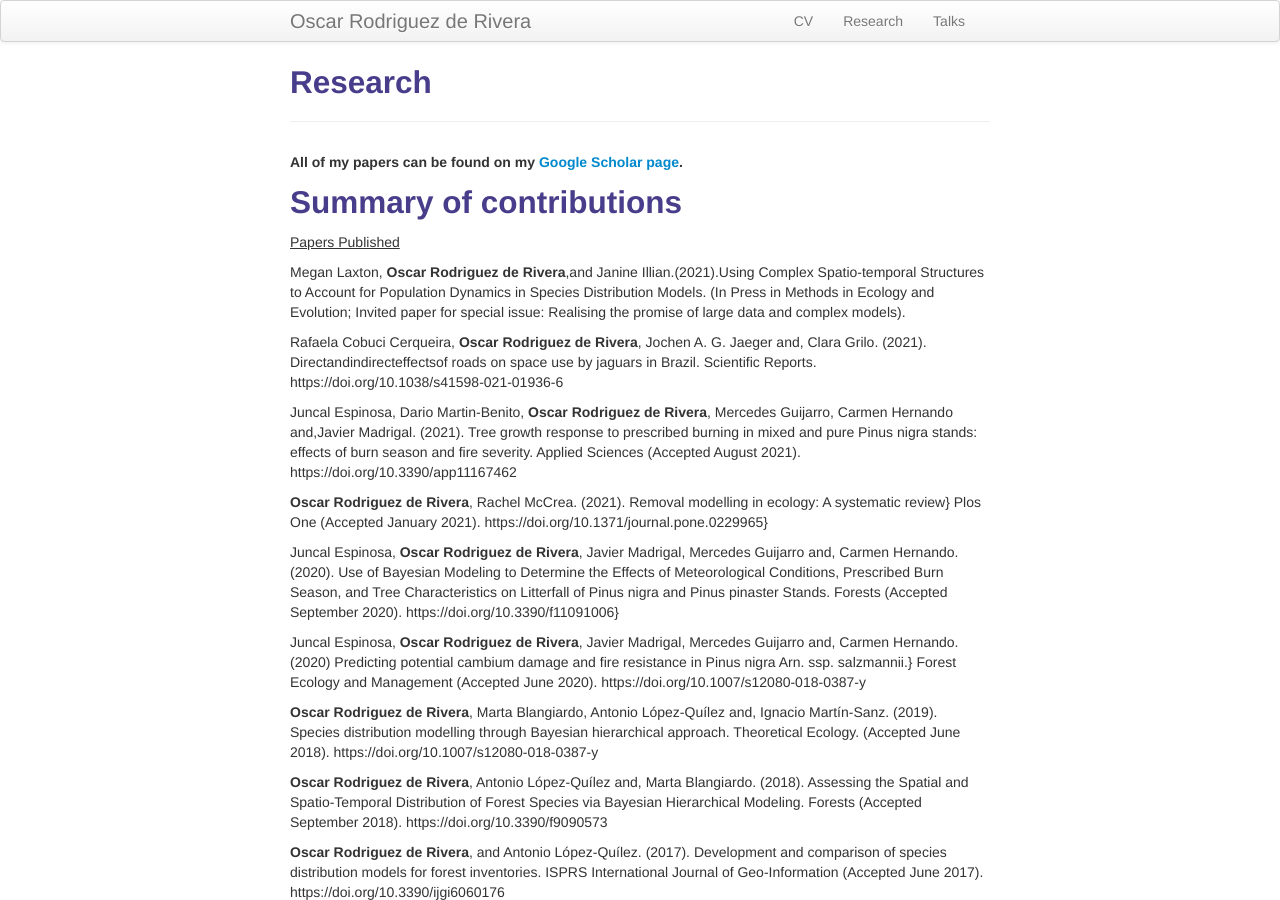
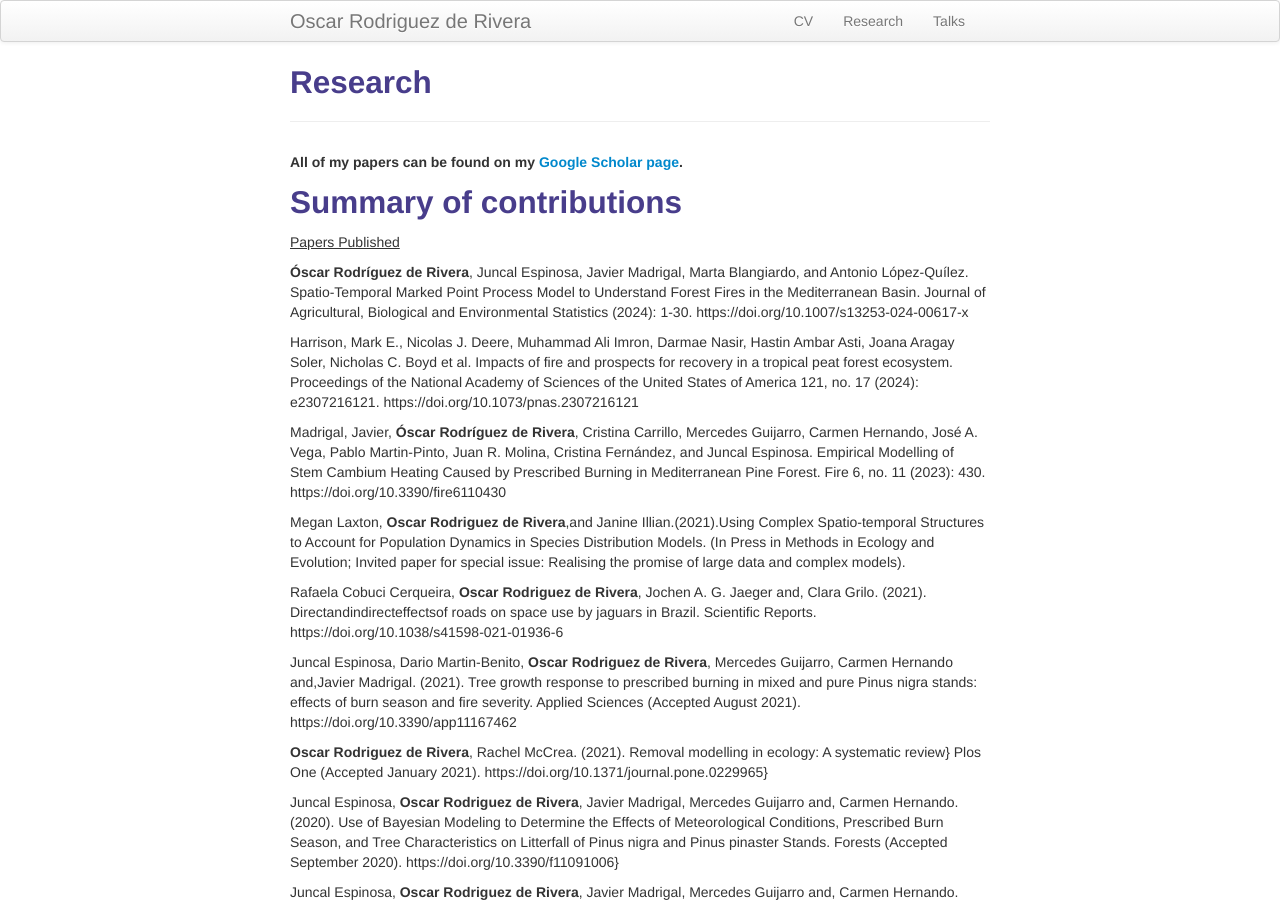
Before and after one commit to orrortega/orrortega.github.io, a Jekyll site: the page built from pages/research.md, in a window 1280 px wide and 900 px high. Built offline with Jekyll 4.4.1, drawn with Linux system fonts in a browser that asks for light colours.

Commit message:
Update research.md

```diff
--- a/pages/research.md
+++ b/pages/research.md
@@ -10,6 +10,13 @@ description: Oscar Rodriguez de Rivera's research
 ## Summary of contributions
 
 <u>Papers Published
+
+
+**Óscar Rodríguez de Rivera**, Juncal Espinosa, Javier Madrigal, Marta Blangiardo, and Antonio López-Quílez. Spatio-Temporal Marked Point Process Model to Understand Forest Fires in the Mediterranean Basin. Journal of Agricultural, Biological and Environmental Statistics (2024): 1-30. https://doi.org/10.1007/s13253-024-00617-x
+
+Harrison, Mark E., Nicolas J. Deere, Muhammad Ali Imron, Darmae Nasir, Hastin Ambar Asti, Joana Aragay Soler, Nicholas C. Boyd et al. Impacts of fire and prospects for recovery in a tropical peat forest ecosystem. Proceedings of the National Academy of Sciences of the United States of America 121, no. 17 (2024): e2307216121. https://doi.org/10.1073/pnas.2307216121
+
+Madrigal, Javier, **Óscar Rodríguez de Rivera**, Cristina Carrillo, Mercedes Guijarro, Carmen Hernando, José A. Vega, Pablo Martin-Pinto, Juan R. Molina, Cristina Fernández, and Juncal Espinosa. Empirical Modelling of Stem Cambium Heating Caused by Prescribed Burning in Mediterranean Pine Forest. Fire 6, no. 11 (2023): 430. https://doi.org/10.3390/fire6110430
 
 Megan Laxton, **Oscar Rodriguez de Rivera**,and Janine Illian.(2021).Using Complex Spatio‐temporal Structures to Account for Population Dynamics in Species Distribution Models. (In Press in Methods in Ecology and Evolution; Invited paper for special issue: Realising the promise of large data and complex models).
 
```
